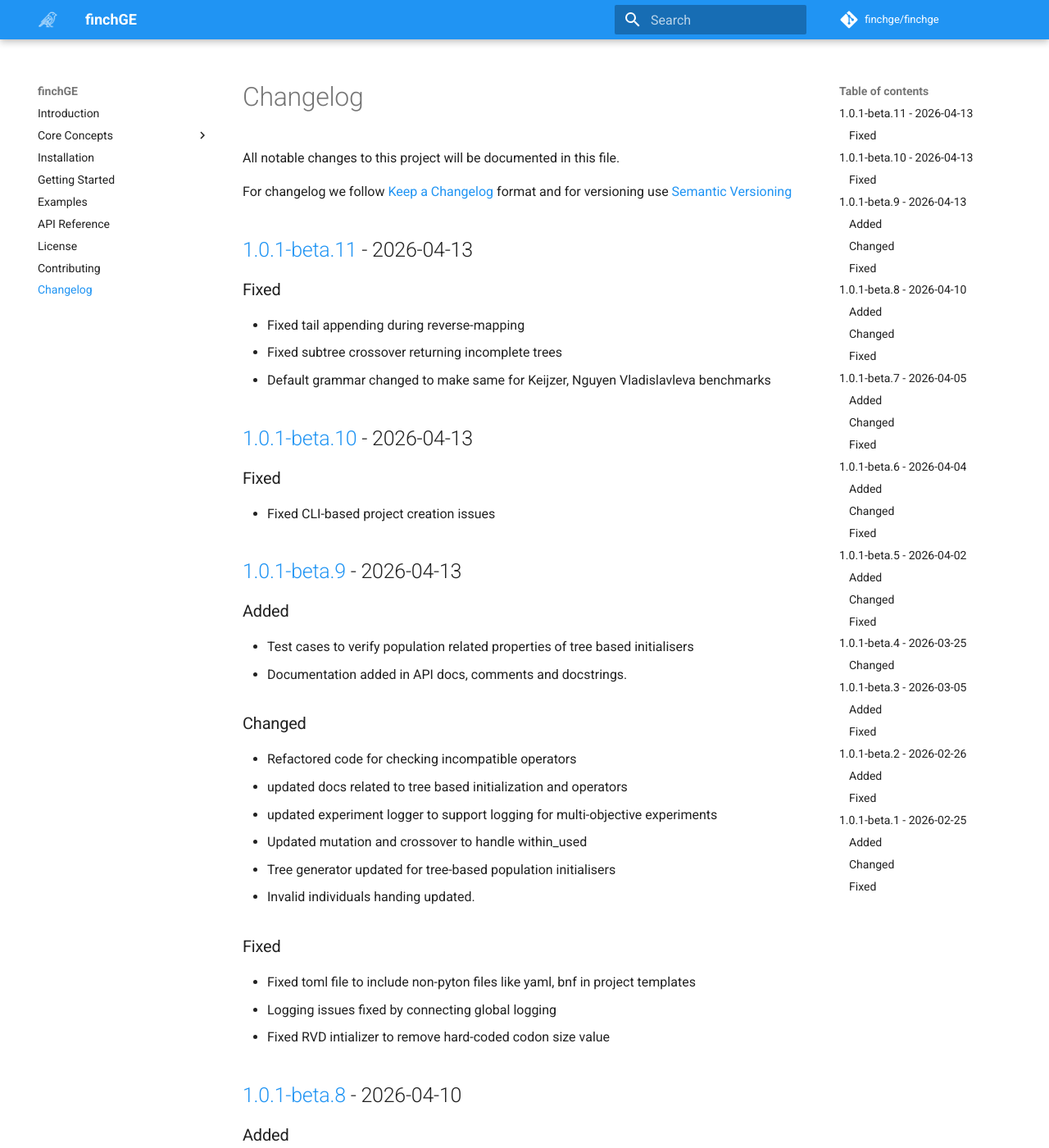
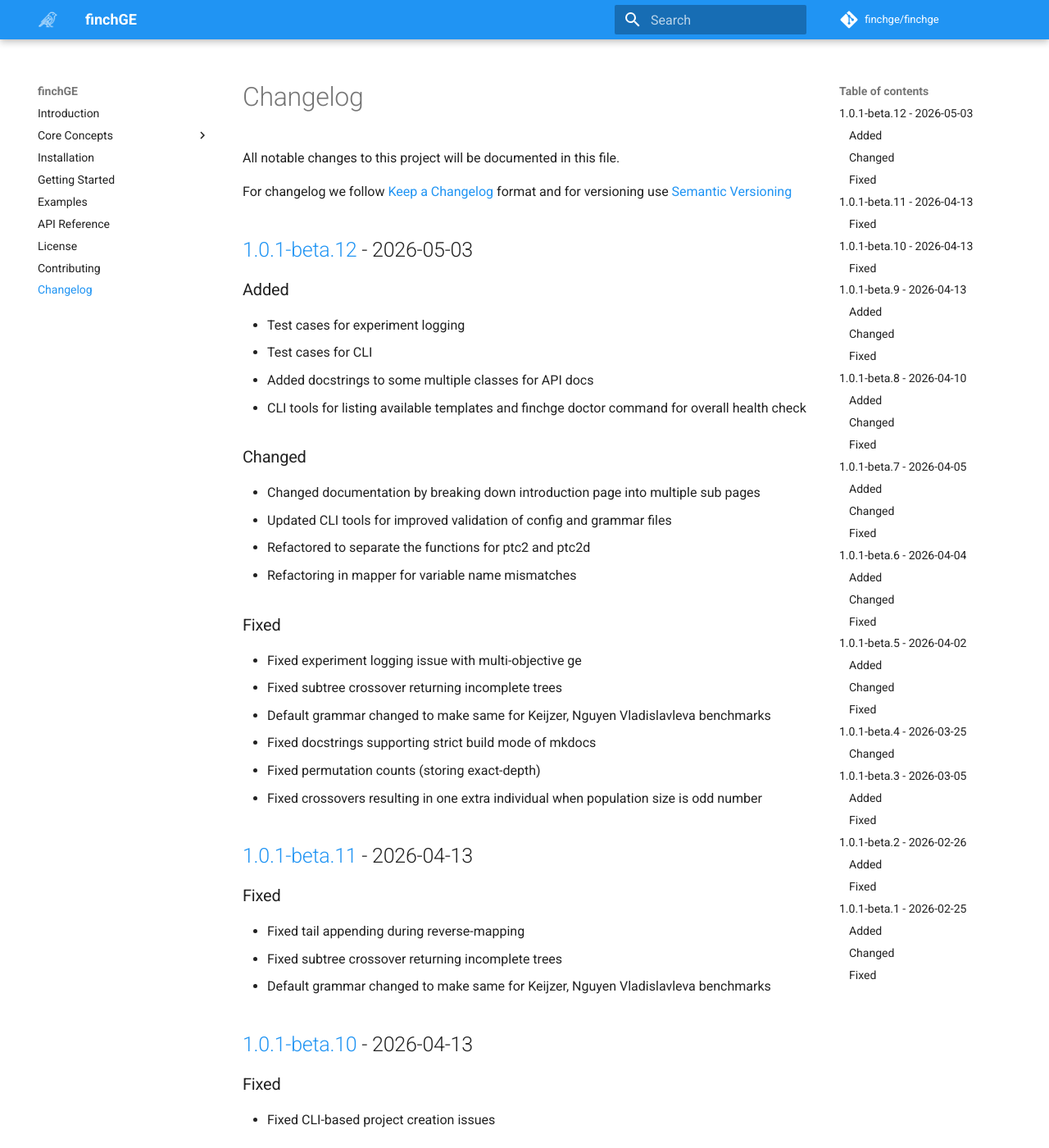
Before and after one commit to darshanz/finchge, an MkDocs documentation site: the page built from docs/changelog.md, in a window 1280 px wide and 1400 px high. Shown: the whole window at 82% size. Built offline with MkDocs 1.6.1 and Material for MkDocs 9.7.7, drawn with Linux system fonts in a browser that asks for light colours; comment, search, counter and statistics services are not loaded.

Commit message:
chore: updated version name and changelog for 1.0.1-beta.12 release

```diff
--- a/docs/changelog.md
+++ b/docs/changelog.md
@@ -4,8 +4,31 @@ All notable changes to this project will be documented in this file.
 
 For changelog we follow  [Keep a Changelog](https://keepachangelog.com/en/1.1.0/) format and for versioning use  [Semantic Versioning](https://semver.org/)
 
+## [1.0.1-beta.12](https://github.com/finchGE/finchge/releases/tag/v1.0.1-beta.12) - 2026-05-03
+
+### Added
+- Test cases for experiment logging
+- Test cases for CLI
+- Added docstrings to some multiple classes for API docs
+- CLI tools for listing available templates and finchge doctor command for overall health check
+
+### Changed
+- Changed documentation by breaking down introduction page into multiple sub pages
+- Updated CLI tools for improved validation of config and grammar files
+- Refactored to separate the functions for ptc2 and ptc2d
+- Refactoring in mapper for variable name mismatches
+
+### Fixed
+- Fixed experiment logging issue with multi-objective ge
+- Fixed subtree crossover returning incomplete trees
+- Default grammar changed to make same for Keijzer, Nguyen Vladislavleva benchmarks
+- Fixed docstrings supporting strict build mode of mkdocs
+- Fixed permutation counts (storing exact-depth)
+- Fixed crossovers resulting in one extra individual when population size is odd number
+
 
 ## [1.0.1-beta.11](https://github.com/finchGE/finchge/releases/tag/v1.0.1-beta.11) - 2026-04-13
+
 ### Fixed
 - Fixed tail appending during reverse-mapping
 - Fixed subtree crossover returning incomplete trees
--- a/finchge/__init__.py
+++ b/finchge/__init__.py
@@ -1 +1 @@
-__version__ = "1.0.1-beta.11"
+__version__ = "1.0.1-beta.12"
--- a/pyproject.toml
+++ b/pyproject.toml
@@ -6,7 +6,7 @@ build-backend = "setuptools.build_meta"
 
 [project]
 name = "finchge"
-version = "1.0.1-beta.11"
+version = "1.0.1-beta.12"
 description = "FinchGE is a grammatical evolution library."
 authors = [
     {name = "Sudarshan Pant", email = "sudarshan.pant@gmail.com"},
```
Also changed, not shown: CHANGELOG.md (+23 -0 lines), README.md (+1 -1 lines), docs/index.md (+1 -1 lines), docs/installation.md (+2 -2 lines).
